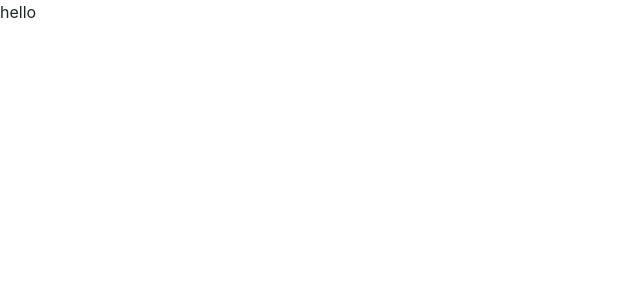
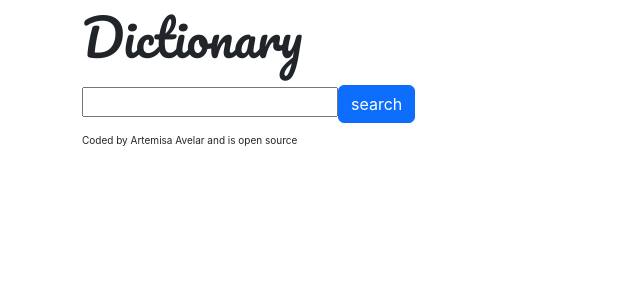
Before and after one commit to ArteAvelar/dictionary-project, a React (Create React App) app: page / in a window 1280 px wide. Shown: the top 300 px of the page, without its empty margins (0-640 px from the left). Built offline with nearby package versions, Linux system fonts and the light colour scheme.

Commit message:
added dictionary component and form search

```diff
--- a/public/index.html
+++ b/public/index.html
@@ -2,7 +2,7 @@
 <html lang="en">
   <head>
     <meta charset="utf-8" />
-    <link rel="icon" href="%PUBLIC_URL%/favicon.ico" />
+
     <meta name="viewport" content="width=device-width, initial-scale=1" />
     <meta name="theme-color" content="#000000" />
     <meta
@@ -16,7 +16,13 @@
       integrity="sha384-gH2yIJqKdNHPEq0n4Mqa/HGKIhSkIHeL5AyhkYV8i59U5AR6csBvApHHNl/vI1Bx"
       crossorigin="anonymous"
     />
-    <link rel="apple-touch-icon" href="%PUBLIC_URL%/logo192.png" />
+    <link rel="preconnect" href="https://fonts.googleapis.com" />
+    <link rel="preconnect" href="https://fonts.gstatic.com" crossorigin />
+    <link
+      href="https://fonts.googleapis.com/css2?family=Pacifico&display=swap"
+      rel="stylesheet"
+    />
+
     <!--
       manifest.json provides metadata used when your web app is installed on a
       user's mobile device or desktop. See https://developers.google.com/web/fundamentals/web-app-manifest/
--- a/src/App.css
+++ b/src/App.css
@@ -0,0 +1,10 @@
+.App-header {
+  font-family: "Pacifico", cursive;
+  font-size: 50px;
+  margin-bottom: 10px;
+}
+
+footer {
+  font-size: 10px;
+  margin-top: 10px;
+}
--- a/src/App.js
+++ b/src/App.js
@@ -1,9 +1,16 @@
 import "./App.css";
+import Dictionary from "./Dictionary.js";
 
 export default function App() {
   return (
     <div className="App">
-      <header className="App-header">hello</header>
+      <div className="container">
+        <header className="App-header">Dictionary</header>
+        <div>
+          <Dictionary />
+        </div>
+        <footer>Coded by Artemisa Avelar and is open source</footer>
+      </div>
     </div>
   );
 }
--- /dev/null
+++ b/src/Dictionary.js
@@ -0,0 +1,26 @@
+import React, { useState } from "react";
+import "./Dictionary.css";
+
+export default function Dictionary() {
+  let [keyword, setKeyword] = useState("");
+
+  function search(event) {
+    event.preventDefault();
+    alert(`searching for ${keyword}`);
+    console.log(keyword);
+  }
+
+  function changeKeyword(event) {
+    setKeyword(event.target.value);
+    console.log(event.target.value);
+  }
+
+  return (
+    <div className="Dictionary">
+      <form onSubmit={search}>
+        <input type="search" onChange={changeKeyword} />
+        <input type="submit" value="search" className="btn btn-primary" />
+      </form>
+    </div>
+  );
+}
```
Also changed, not shown: public/manifest.json, src/Dictionary.css (added).
